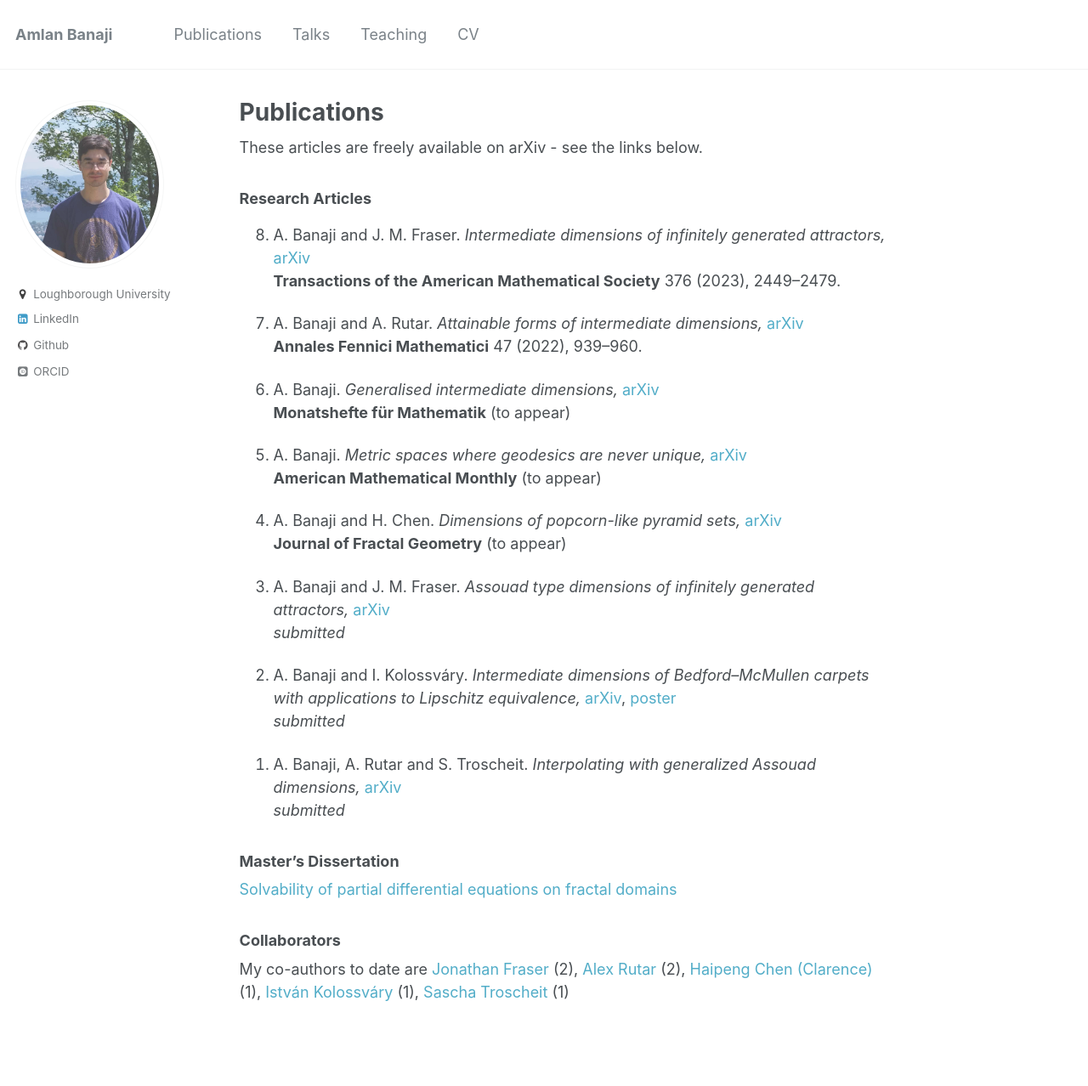
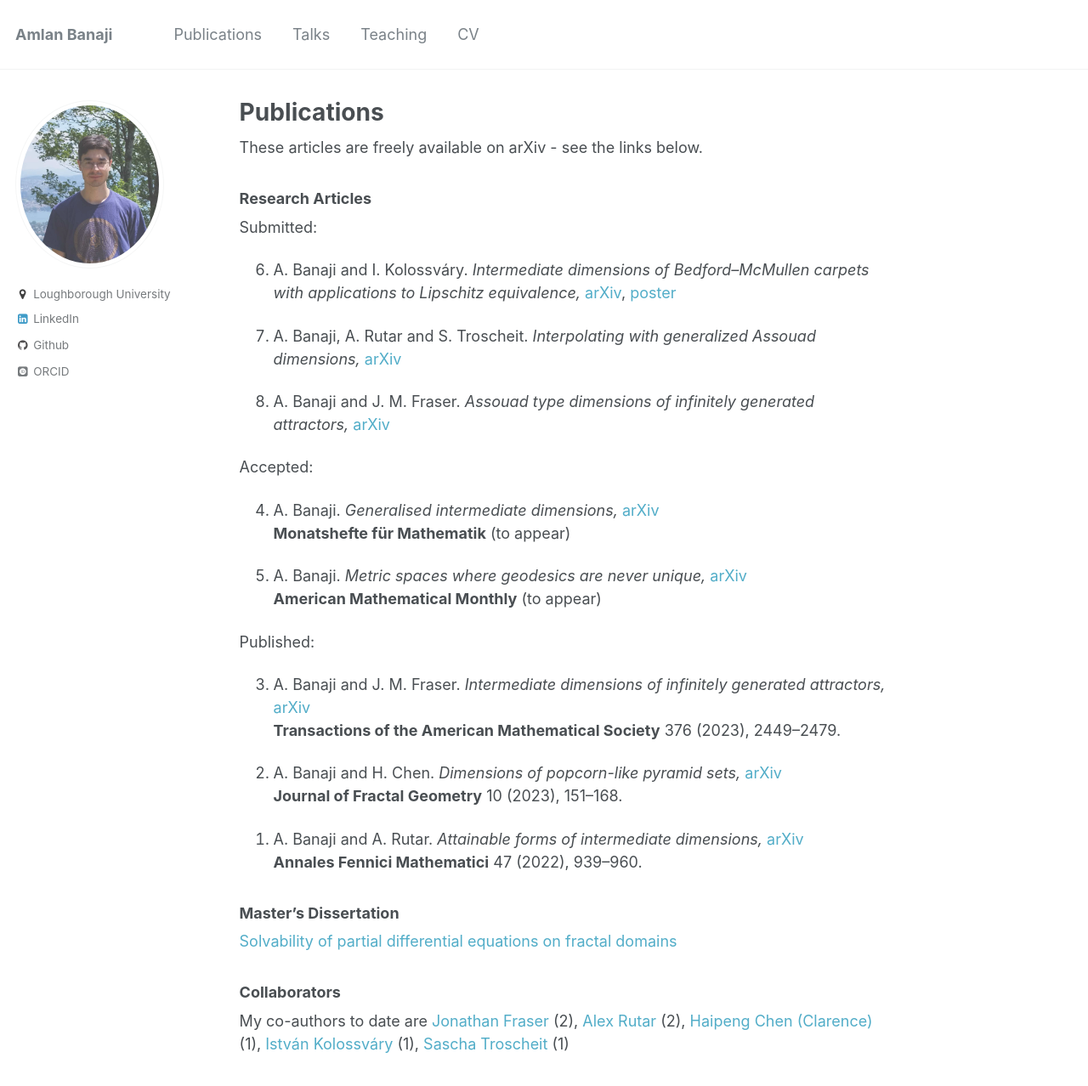
Before and after one commit to amlan-banaji/amlan-banaji.github.io, a Jekyll site: the page built from _pages/publications.md, in a window 1280 px wide and 1292 px high. Shown: the top 1278 px of the window at 85% size. Built offline with Jekyll 4.4.1, drawn with Linux system fonts in a browser that asks for light colours; some web fonts are replaced.

Commit message:
jfg published

```diff
--- a/_pages/publications.md
+++ b/_pages/publications.md
@@ -8,29 +8,34 @@ These articles are freely available on arXiv - see the links below.
 
 ### Research Articles
 
-1. A. Banaji and J. M. Fraser. *Intermediate dimensions of infinitely generated attractors,* [arXiv](https://arxiv.org/abs/2104.15133)
-**Transactions of the American Mathematical Society** 376 (2023), 2449–2479.
+Submitted:
 
-2. A. Banaji and A. Rutar. *Attainable forms of intermediate dimensions,* [arXiv](https://arxiv.org/abs/2111.14678)
-**Annales Fennici Mathematici** 47 (2022), 939–960.
+8. A. Banaji and I. Kolossváry. *Intermediate dimensions of Bedford–McMullen carpets with applications to Lipschitz equivalence,* [arXiv](https://arxiv.org/abs/2111.05625), [poster](https://amlan-banaji.github.io/files/BristolCarpetsPoster.pdf)
 
-3. A. Banaji. *Generalised intermediate dimensions,* [arXiv](https://arxiv.org/abs/2011.08613)
+7. A. Banaji, A. Rutar and S. Troscheit. *Interpolating with generalized Assouad dimensions,* [arXiv](https://arxiv.org/abs/2308.12975)
+
+6. A. Banaji and J. M. Fraser. *Assouad type dimensions of infinitely generated attractors,* [arXiv](https://arxiv.org/abs/2207.11611)
+{:start="6"}
+
+Accepted:
+
+5. A. Banaji. *Generalised intermediate dimensions,* [arXiv](https://arxiv.org/abs/2011.08613)
 **Monatshefte für Mathematik** (to appear)
 
 4. A. Banaji. *Metric spaces where geodesics are never unique,* [arXiv](https://arxiv.org/abs/2209.00598)
 **American Mathematical Monthly** (to appear)
+{:start="4"}
 
-5. A. Banaji and H. Chen. *Dimensions of popcorn-like pyramid sets,* [arXiv](https://arxiv.org/abs/2212.06961)
-**Journal of Fractal Geometry** (to appear)
+Published:
 
-6. A. Banaji and J. M. Fraser. *Assouad type dimensions of infinitely generated attractors,* [arXiv](https://arxiv.org/abs/2207.11611)
-*submitted*
+3. A. Banaji and J. M. Fraser. *Intermediate dimensions of infinitely generated attractors,* [arXiv](https://arxiv.org/abs/2104.15133)
+**Transactions of the American Mathematical Society** 376 (2023), 2449–2479.
 
-7. A. Banaji and I. Kolossváry. *Intermediate dimensions of Bedford–McMullen carpets with applications to Lipschitz equivalence,* [arXiv](https://arxiv.org/abs/2111.05625), [poster](https://amlan-banaji.github.io/files/BristolCarpetsPoster.pdf)
-*submitted*
+2. A. Banaji and H. Chen. *Dimensions of popcorn-like pyramid sets,* [arXiv](https://arxiv.org/abs/2212.06961)
+**Journal of Fractal Geometry** 10 (2023), 151--168.
 
-8. A. Banaji, A. Rutar and S. Troscheit. *Interpolating with generalized Assouad dimensions,* [arXiv](https://arxiv.org/abs/2308.12975)
-*submitted*
+1. A. Banaji and A. Rutar. *Attainable forms of intermediate dimensions,* [arXiv](https://arxiv.org/abs/2111.14678)
+**Annales Fennici Mathematici** 47 (2022), 939–960.
 {: reversed="reversed"}
 ### Master's Dissertation
 
```
Also changed, not shown: 1 other file.
